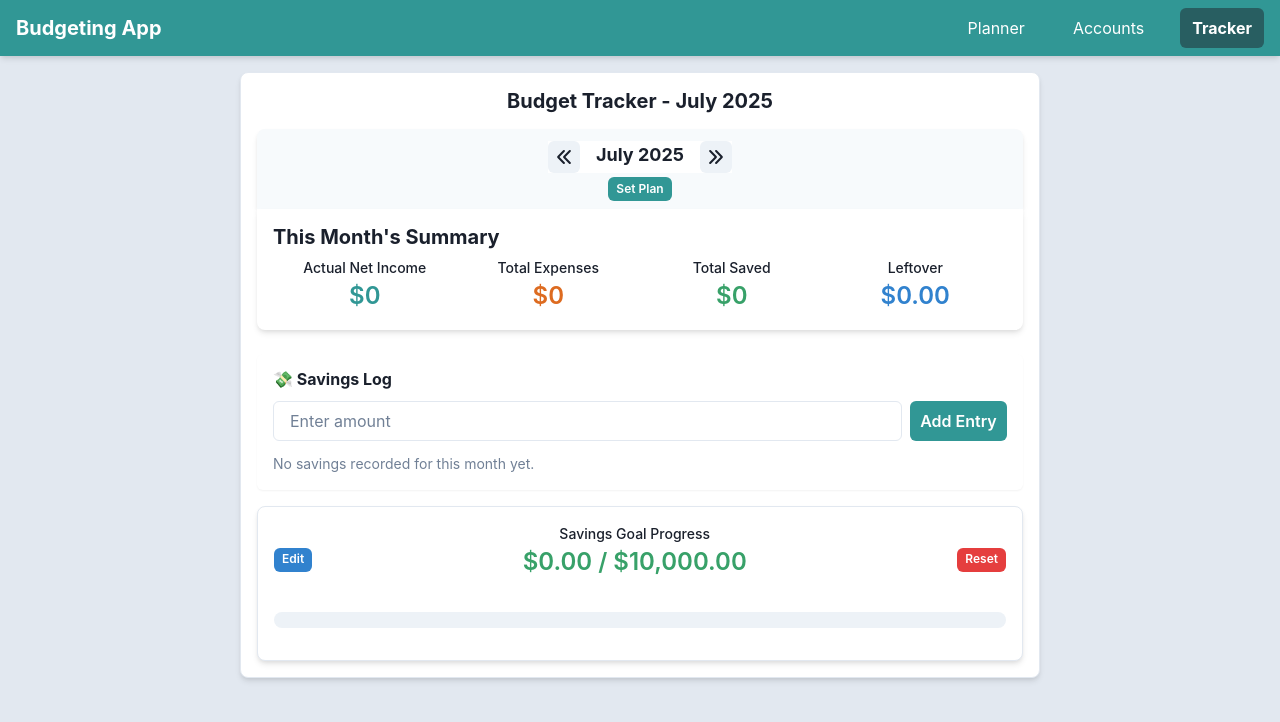
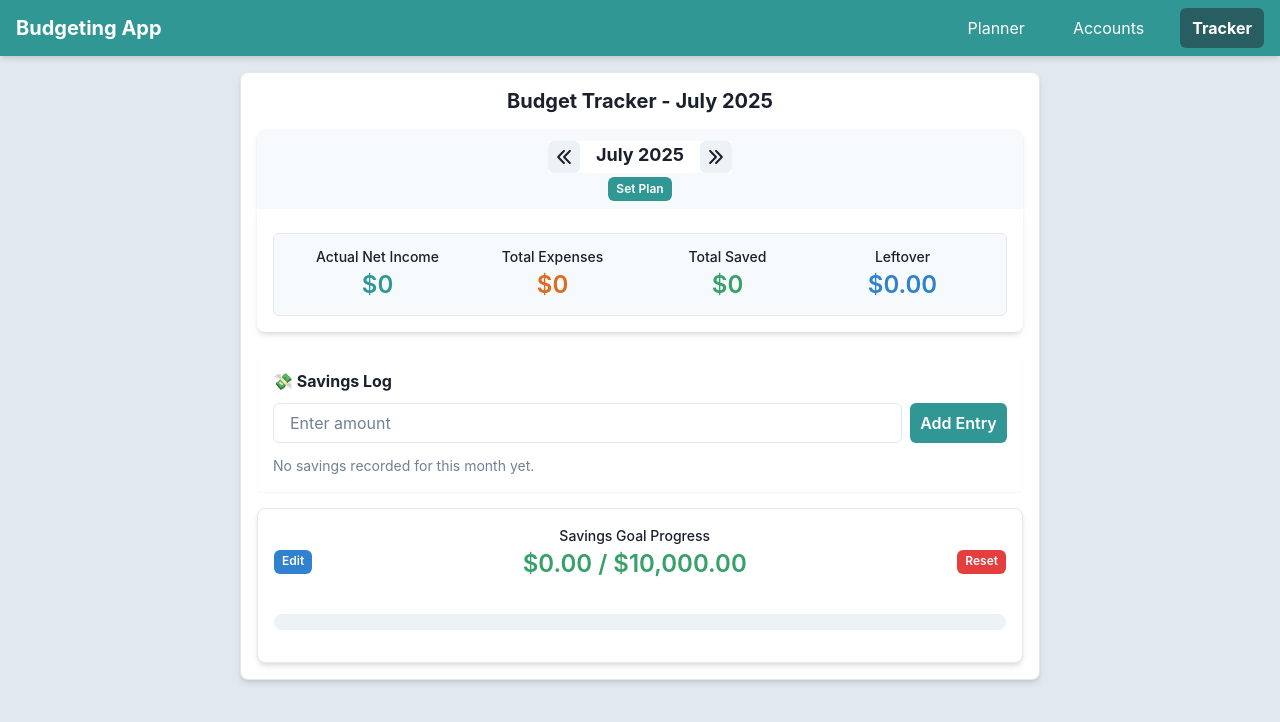
Before and after one commit to ArchILLtect/budget-app-solo, a React (Vite) app: page /tracker in a window 1280 px wide. Shown: the top 722 px of the page. Built offline with nearby package versions, Linux system fonts and the light colour scheme.

Commit message:
Refactor: integrated ExpenseTracker into BudgetTracker to allow updates to monthly actuals

```diff
--- a/src/components/MonthlyActualSummary.jsx
+++ b/src/components/MonthlyActualSummary.jsx
@@ -1,19 +1,33 @@
-import { Box, Text, Heading, Stat, StatLabel, StatNumber, StatGroup, Progress, useColorModeValue } from '@chakra-ui/react';
+import { Box, Text, Heading, Stat, StatLabel, StatNumber, Stack, HStack,
+  StatGroup, Progress, useColorModeValue, Flex, Button, Collapse, Input,
+  IconButton, FormControl, FormLabel, Radio, RadioGroup
+} from '@chakra-ui/react';
+import { AddIcon, DeleteIcon } from '@chakra-ui/icons'
+import { useEffect } from 'react';
 import { useBudgetStore } from '../state/budgetStore';
 import dayjs from 'dayjs';
+import ExpenseTracker from '../features/planner/ExpenseTracker';
 
 export default function MonthlyActualSummary() {
   const selectedMonth = useBudgetStore((s) => s.selectedMonth);
+  const showExpenseInputs = useBudgetStore((s) => s.showExpenseInputs);
+  const setShowExpenseInputs = useBudgetStore((s) => s.setShowExpenseInputs);
   const plan = useBudgetStore((s) => s.monthlyPlans[selectedMonth]);
   const actual = useBudgetStore((s) => s.monthlyActuals[selectedMonth]);
   const savingsSoFar = useBudgetStore((s) => s.getSavingsForMonth(selectedMonth));
+  const addExpense = useBudgetStore((s) => s.addActualExpense);
+  const removeActualExpense = useBudgetStore((s) => s.removeActualExpense);
+  const updateExpense = useBudgetStore((s) => s.updateMonthlyActuals);
 
   const bg = useColorModeValue('white', 'gray.700');
 
   const netIncome = actual?.actualIncome || 0;
-  const expenses = actual?.actualExpenses?.reduce((sum, e) => sum + (e.amount || 0), 0) || 0;
+  const expenses = actual?.actualExpenses || [];
+  const totalExpenses = actual?.actualExpenses?.reduce((sum, e) => sum + (e.amount || 0), 0) || 0;
   const savings = actual?.actualSavings || savingsSoFar || 0;
-  const leftover = netIncome - expenses - savings;
+  const savingsMode = actual?.savingsMode || 'none';
+  const customSavings = actual?.customSavings || 0;
+  const leftover = netIncome - totalExpenses - savings;
 
   const plannedIncome = plan?.netIncome || 0;
   const plannedSavings = plan?.totalSavings || 0;
@@ -24,8 +38,25 @@ export default function MonthlyActualSummary() {
 
   return (
     <Box p={4} mb={4} borderBottomRadius="lg" boxShadow="md" bg={bg}>
+      {actual &&
+      <>
+      <Flex justifyContent="space-between" alignItems="center">
         <Heading size="md" fontWeight="bold" mb={2}>This Month's Summary</Heading>
+        <Button size="xs" variant="link" colorScheme="blue" ml={2} onClick={() => setShowExpenseInputs(!showExpenseInputs)}>
+          {showExpenseInputs ? 'Hide Inputs' : 'Show Inputs'}
+        </Button>
+      </Flex>
 
+      <Stack spacing={3}>
+        <Collapse mb={4} in={showExpenseInputs} animateOpacity>
+          <ExpenseTracker origin='Tracker' selectedMonth={selectedMonth} />
+
+          <hr style={{marginTop: 15 + "px", marginBottom: 15 + "px"}}/>
+        </Collapse>
+      </Stack>
+      </>
+      }
+      <Box mt={2} px={4} py={3} borderWidth={1} borderRadius="md" bg="gray.50">
         <StatGroup>
           <Stat textAlign={'center'}>
             <StatLabel>Actual Net Income</StatLabel>
@@ -34,7 +65,7 @@ export default function MonthlyActualSummary() {
 
           <Stat textAlign={'center'}>
             <StatLabel>Total Expenses</StatLabel>
-          <StatNumber color="orange.500">${expenses.toLocaleString()}</StatNumber>
+            <StatNumber color="orange.500">${totalExpenses.toLocaleString()}</StatNumber>
           </Stat>
 
           <Stat textAlign={'center'}>
@@ -47,6 +78,7 @@ export default function MonthlyActualSummary() {
             <StatNumber color={leftover >= 0 ? 'blue.500' : 'red.500'}>${leftover.toFixed(2)}</StatNumber>
           </Stat>
         </StatGroup>
+      </Box>
 
       {plan && (
         <Box mt={4}>
--- a/src/features/planner/ExpenseTracker.jsx
+++ b/src/features/planner/ExpenseTracker.jsx
@@ -1,89 +1,58 @@
-import { useState, useEffect } from 'react'
+import { useEffect } from 'react'
 import { useBudgetStore } from '../../state/budgetStore'
 import {
-  Box,
-  Flex,
-  Collapse,
-  Heading,
-  Stack,
-  Input,
-  Button,
-  HStack,
-  IconButton,
-  FormControl,
-  FormLabel,
-  RadioGroup,
-  Radio,
-  Stat,
-  StatGroup,
-  StatLabel,
-  StatNumber
+  Box, Flex, Collapse, Heading, Stack, Input, Button, HStack, IconButton,
+  Stat, StatGroup, StatLabel, StatNumber
 } from '@chakra-ui/react'
 import { AddIcon, DeleteIcon } from '@chakra-ui/icons'
+import SavingsPlanner from '../../components/SavingsPlanner';
 
 // TODO: Use FormErrorMessage for better validation feedback
 
-export default function ExpenseTracker() {
+export default function ExpenseTracker({ origin = 'Planner', selectedMonth = null }) {
   const { currentScenario,
-    saveScenario,
-    showExpenseInputs,
-    setShowExpenseInputs,
-    incomeSources,
-    savingsMode,
-    setSavingsMode,
-    customSavings,
-    setCustomSavings,
-    expenses,
-    addExpense,
-    updateExpense,
-    removeExpense
+    saveScenario, showExpenseInputs, setShowExpenseInputs, incomeSources
   } = useBudgetStore();
+
+  const actualraw = useBudgetStore((s) => s.monthlyActuals[selectedMonth]);
+  const actual = actualraw || {};
+  const plannerExpenses = useBudgetStore((s) => s.expenses);
+  const trackerExpenses = actual.actualExpenses || [];
+
+  const addExpenseRaw = useBudgetStore((s) => s.addExpense);
+  const addActualExpense = useBudgetStore((s) => s.addActualExpense);
+  const updateExpenseRaw = useBudgetStore((s) => s.updateExpense);
+  const updateMonthlyActuals = useBudgetStore((s) => s.updateMonthlyActuals);
+  const removeExpenseRaw = useBudgetStore((s) => s.removeExpense);
+  const removeActualExpense = useBudgetStore((s) => s.removeActualExpense);
+  const isTracker = origin === 'Tracker';
+  const expenses = isTracker ? trackerExpenses : plannerExpenses;
+  const addExpense = isTracker
+    ? (entry) => addActualExpense(selectedMonth, entry)
+    : addExpenseRaw;
+  const updateExpense = isTracker
+    ? (id, data) => updateMonthlyActuals(selectedMonth, id, data)
+    : updateExpenseRaw;
+  const removeExpense = isTracker
+    ? (id) => removeActualExpense(selectedMonth, id)
+    : removeExpenseRaw;
+  const netIncome = useBudgetStore((s) => s.getTotalNetIncome().net);
+  const monthlyIncome = netIncome / 12;
+  const totalExpenses = expenses.reduce((sum, e) => sum + (e.amount || 0), 0)
+  const savingsValue = expenses.find(e => e.id === 'savings')?.amount || 0
+  const leftover = monthlyIncome - totalExpenses;
+
+  useEffect(() => {
+    if (currentScenario) {
+      saveScenario(currentScenario);
+    }
+  }, [expenses, incomeSources]);
+
   const handleRemove = (id) => {
     if (window.confirm('Are you sure you want to remove this expense?')) {
       removeExpense(id)
     }
   }
-
-  const netIncome = useBudgetStore((s) => s.getTotalNetIncome().net);
-  const monthlyIncome = netIncome / 12;
-
-  const totalExpenses = expenses.reduce((sum, e) => sum + (e.amount || 0), 0)
-  const savingsValue = expenses.find(e => e.id === 'savings')?.amount || 0
-  const leftover = monthlyIncome - totalExpenses;
-
-  useEffect(() => {
-    const monthlyIncome = netIncome / 12
-
-    let savingsPercent = 0
-    if (savingsMode === '10') savingsPercent = 0.1
-    else if (savingsMode === '20') savingsPercent = 0.2
-    else if (savingsMode === 'custom' && customSavings)
-      savingsPercent = customSavings / 100
-
-    const savingsAmount = parseFloat((monthlyIncome * savingsPercent).toFixed(2))
-
-    const existing = expenses.find((e) => e.id === 'savings')
-    if (savingsMode === 'none') {
-      if (existing) removeExpense('savings')
-    } else {
-      if (existing) {
-        updateExpense('savings', { amount: savingsAmount })
-      } else {
-        addExpense({
-          id: 'savings',
-          name: 'Savings',
-          amount: savingsAmount,
-          isSavings: true,
-        })
-      }
-    }
-  }, [savingsMode, customSavings, netIncome])
-
-  useEffect(() => {
-    if (currentScenario) {
-      saveScenario(currentScenario);
-    }
-  }, [savingsMode, customSavings, expenses, incomeSources]);
 
   return (
     <Box borderWidth="1px" borderRadius="lg" p={4} mt={6}>
@@ -136,39 +105,10 @@ export default function ExpenseTracker() {
             >
               Add Expense
             </Button>
-
-            <FormControl mt={4}>
-              <FormLabel fontWeight="semibold">Include Savings?</FormLabel>
-              <RadioGroup
-                value={savingsMode}
-                onChange={(val) => setSavingsMode(val)}
-              >
-                <Stack direction="row">
-                  <Radio value="none">None</Radio>
-                  <Radio value="10">10%</Radio>
-                  <Radio value="20">20%</Radio>
-                  <Radio value="custom">Custom</Radio>
-                </Stack>
-              </RadioGroup>
-
-              {savingsMode === 'custom' && (
-                <Input
-                  mt={2}
-                  type="number"
-                  max={100}
-                  min={1}
-                  value={customSavings || ''}
-                  placeholder="Enter custom %"
-                  onChange={(e) => {
-                    const raw = parseFloat(e.target.value) || 0
-                    const clamped = Math.min(Math.max(raw, 1), 100)
-                    setCustomSavings(clamped)
-                  }}
-                />
-              )}
-            </FormControl>
+            <SavingsPlanner />
           </Stack>
         </Collapse>
+        {!isTracker &&
           <Box mt={2} px={4} py={3} borderWidth={1} borderRadius="md" bg="gray.50">
             <StatGroup>
               <Stat textAlign={'center'}>
@@ -196,6 +136,7 @@ export default function ExpenseTracker() {
               </Stat>
             </StatGroup>
           </Box>
+        }
       </Stack>
     </Box>
   )
--- a/src/pages/BudgetPlannerPage.jsx
+++ b/src/pages/BudgetPlannerPage.jsx
@@ -14,15 +14,13 @@ function BudgetPlannerPage() {
   return (
     <Box bg="gray.200" p={4} minH="100vh">
       <Box p={4} maxW="800px" mx="auto" borderWidth={1} borderRadius="lg" boxShadow="md" background={"white"}>
-        {/* <pre>{JSON.stringify(income, null, 2)}</pre>
-        <pre>{JSON.stringify(expenses, null, 2)}</pre> */}
         <Center mb={4}>
           <Heading size="md" fontWeight={700}>Budget Planner</Heading>
         </Center>
         <ScenarioSelector />
         <hr style={{marginTop: 15 + "px", marginBottom: 15 + "px"}}/>
         <IncomeCalculator />
-        <ExpenseTracker />
+        <ExpenseTracker origin='Planner'/>
         <ExpensePie />
       </Box>
     </Box>
--- a/src/state/budgetStore.js
+++ b/src/state/budgetStore.js
@@ -11,7 +11,6 @@ export const useBudgetStore = create(
     persist(
         (set) => ({
             currentPage: 'planner', // or null initially
-            setCurrentPage: (page) => set(() => ({ currentPage: page })),
             filingStatus: 'headOfHousehold', // 'single' | 'marriedSeparate' | 'marriedJoint' | 'headOfHousehold'
             incomeSources: [
                 {
@@ -63,11 +62,6 @@ export const useBudgetStore = create(
                     savingsMode: '10',
                 },
             },
-            selectedSourceId: 'primary',
-            showIncomeInputs: false, // Controls visibility of income input fields
-            showExpenseInputs: true, // Controls visibility of income input fields
-            setShowIncomeInputs: (value) => set(() => ({ showIncomeInputs: value })),
-            setShowExpenseInputs: (value) => set(() => ({ showExpenseInputs: value })),
             expenses: [
                 { id: 'rent', name: 'Rent', amount: 1600 },
                 { id: 'groceries', name: 'Groceries', amount: 400 },
@@ -76,14 +70,27 @@ export const useBudgetStore = create(
             savingsMode: 'none', // 'none' | '10' | '20' | 'custom'
             customSavings: 0,
             currentScenario: 'Main',
-            filingStatus: 'single', // 'single' | 'marriedSeparate' | 'marriedJoint' | 'headOfHousehold'
             // 📅 Current month being tracked
             selectedMonth: currentMonth,
+            selectedSourceId: 'primary',
+            showIncomeInputs: false, // Controls visibility of income input fields
+            showExpenseInputs: true, // Controls visibility of income input fields
+            savingsGoal: 10000,
+            savingsLogs: {}, // key: '2025-07', value: [{ amount, date }]
+            monthlyPlans: {},
+            // 📊 Actuals for the month
+            monthlyActuals: {},
+            setCurrentPage: (page) => set(() => ({ currentPage: page })),
+            setShowIncomeInputs: (value) => set(() => ({ showIncomeInputs: value })),
+            setShowExpenseInputs: (value) => set(() => ({ showExpenseInputs: value })),
             setSelectedMonth: (month) => set(() => ({ selectedMonth: month })),
-            savingsGoal: 10000,
+            setFilingStatus: (value) => set(() => ({ filingStatus: value })),
             setSavingsGoal: (goal) => set(() => ({ savingsGoal: goal })),
-            savingsLogs: {}, // key: '2025-07', value: [{ amount, date }]
             resetSavingsLogs: () => set(() => ({ savingsLogs: {} })),
+            selectIncomeSource: (id) => set(() => ({ selectedSourceId: id })),
+            setSavingsMode: (mode) => set(() => ({ savingsMode: mode })),
+            setCustomSavings: (value) => set(() => ({ customSavings: value })),
+            setScenario: (name) => set({ currentScenario: name }),
             getTotalSavingsLogged: () => {
                 const { savingsLogs } = useBudgetStore.getState();
                 return Object.values(savingsLogs)
@@ -105,7 +112,6 @@ export const useBudgetStore = create(
                 const logs = savingsLogs[month] || [];
                 return logs.reduce((sum, e) => sum + e.amount, 0);
             },
-            monthlyPlans: {},
             saveMonthlyPlan: (month, planData) =>
                 set((state) => {
                     const newPlan = {
@@ -122,6 +128,8 @@ export const useBudgetStore = create(
                         actualExpenses: JSON.parse(
                             JSON.stringify(planData.expenses || [])
                         ),
+                        savingsMode: planData.savingsMode,
+                        customSavings: planData.customSavings,
                     };
 
                     return {
@@ -148,15 +156,75 @@ export const useBudgetStore = create(
                         monthlyActuals: updatedActuals,
                     };
                 }),
-            // 📊 Actuals for the month
-            monthlyActuals: {},
-            updateMonthlyActuals: (month, updates) =>
+            updateMonthlyActuals: (month, id, newData) =>
+                set((state) => {
+                    const existing = state.monthlyActuals[month];
+                    if (!existing || !Array.isArray(existing.actualExpenses)) return {};
+
+                    const updatedExpenses = existing.actualExpenses.map((e) =>
+                        e.id === id ? { ...e, ...newData } : e
+                    );
+
+                    return {
+                        monthlyActuals: {
+                            ...state.monthlyActuals,
+                            [month]: {
+                                ...existing,
+                                actualExpenses: updatedExpenses,
+                            },
+                        },
+                    };
+                }),
+            addActualExpense: (month, expense) =>
+                set((state) => {
+                    const newExpense = {
+                        ...expense,
+                        id: expense.id || crypto.randomUUID(),
+                        createdAt: new Date().toISOString(),
+                    };
+                    const existing = state.monthlyActuals[month];
+                    const updated = [...existing.actualExpenses, newExpense];
+                    return {
+                        monthlyActuals: {
+                            ...state.monthlyActuals,
+                            [month]: {
+                                ...existing,
+                                actualExpenses: updated,
+                            },
+                        },
+                    };
+                }),
+            removeActualExpense: (month, id) =>
+                set((state) => {
+                    const existing = state.monthlyActuals[month];
+                    const updated = existing.actualExpenses.filter((e) => e.id !== id);
+                    return {
+                        monthlyActuals: {
+                            ...state.monthlyActuals,
+                            [month]: {
+                                ...existing,
+                                actualExpenses: updated,
+                            },
+                        },
+                    };
+                }),
+            setActualSavingsMode: (month, mode) =>
                 set((state) => ({
                     monthlyActuals: {
                         ...state.monthlyActuals,
                         [month]: {
                             ...state.monthlyActuals[month],
-                            ...updates,
+                            savingsMode: mode,
+                        },
+                    },
+                })),
+            setActualCustomSavings: (month, value) =>
+                set((state) => ({
+                    monthlyActuals: {
+                        ...state.monthlyActuals,
+                        [month]: {
+                            ...state.monthlyActuals[month],
+                            customSavings: value,
                         },
                     },
                 })),
@@ -245,7 +313,6 @@ export const useBudgetStore = create(
                         },
                     };
                 }),
-            selectIncomeSource: (id) => set(() => ({ selectedSourceId: id })),
             addExpense: (expense) =>
                 set((state) => {
                     const newExpense = {
@@ -295,8 +362,6 @@ export const useBudgetStore = create(
                         },
                     };
                 }),
-            setSavingsMode: (mode) => set(() => ({ savingsMode: mode })),
-            setCustomSavings: (value) => set(() => ({ customSavings: value })),
             resetScenario: () =>
                 set({
                     incomeSources: [
@@ -318,7 +383,6 @@ export const useBudgetStore = create(
                     filingStatus: 'headOfHousehold', // 'single' | 'married' | 'head'
                     // TODO: reset scenarios to default?
                 }),
-            setScenario: (name) => set({ currentScenario: name }),
             saveScenario: (name) =>
                 set((state) => ({
                     scenarios: {
```
Lines whose indentation alone changed are shown as unchanged.
